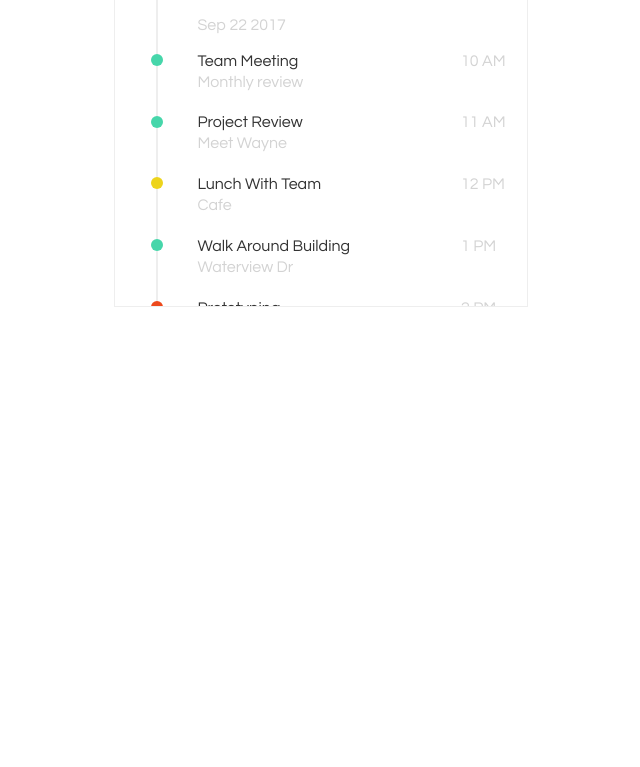
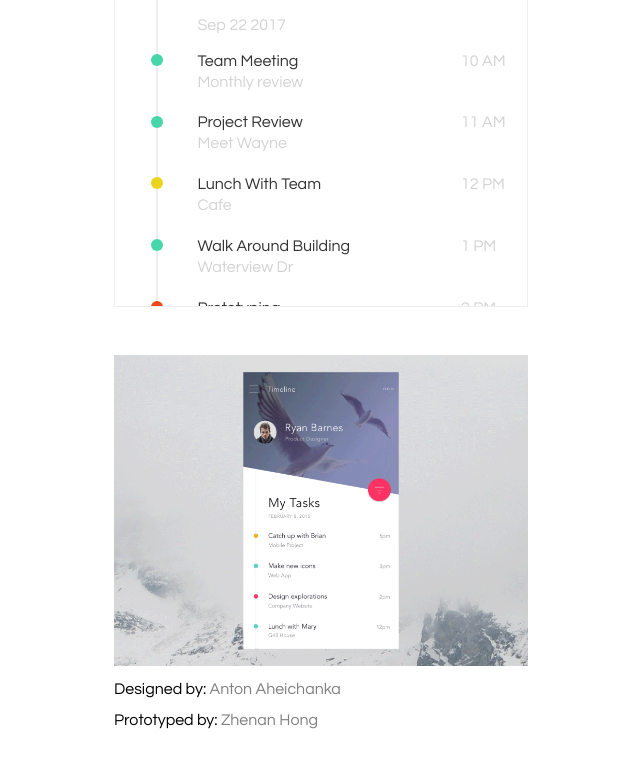
Before and after one commit to ZhenanH/100day, a plain HTML site: page day2/index.html in a window 1280 px wide. Shown: the part 590-1357 px from the top of the page, without its empty margins (319-959 px from the left). Before the commit the page ends 897 px from the top, so only its background shows below. Drawn offline with Linux system fonts and the light colour scheme.

Commit message:
add credit for day2 and gif for day3

```diff
--- a/day2/index.html
+++ b/day2/index.html
@@ -44,6 +44,11 @@
       </div>
     </div>
   </div>
+   <div class="credit">
+      <img src="./d2.gif"></img>
+      <div>Designed by: <a href="https://dribbble.com/shots/1956586-Filter-Menu">Anton Aheichanka</a></div>
+      <div>Prototyped by: <a href="http://zhenan.io/me">Zhenan Hong</a></div>
+    </div>
 </body>
 
 <script src="./script.js"></script>
--- a/day2/style.css
+++ b/day2/style.css
@@ -6,13 +6,19 @@ body{
       margin: 0;
     }
 
+    a{
+      text-decoration: none;
+      color:gray;
+    }
+
     h1{
     text-align: center;
     margin:2em;
     display: none
   }
 
-    .mobile-stage{
+    .mobile-stage,  .credit{
+
       width:100vw;
       height:100vh;
       margin:0;
@@ -22,6 +28,8 @@ body{
 
     }
 
+
+
     .screen {
       width:calc(100% - 2px);
       height:100%;
@@ -30,8 +38,20 @@ body{
       border:1px solid #eee;
     }
 
+    .credit{
+      margin-top: 48px;
+    }
+
+    .credit img{
+      width:100%;
+    }
+
+    .credit div {
+      margin: 15px 0 0 0;
+    }
+
     @media(min-width: 600px) {
-      .mobile-stage {
+      .mobile-stage, .credit{
         width:414px;
         height:736px;
         margin-left:auto;
--- a/day3/script.js
+++ b/day3/script.js
@@ -89,10 +89,10 @@ function generateParticles(){
     drawParticlte(p.x,p.y,p.radius,p.color,p.ctx);
 
     p.vx += 0.05;
-    p.x += 0.1*Math.sin(p.vx);
+    p.x += 0.3*Math.sin(p.vx);
 
     p.vy += 0.05;
-    p.y += 0.1*Math.sin(p.vy);
+    p.y += 0.3*Math.sin(p.vy);
 
     p.color = "hsla("+(Math.sin(p.vy*0.1)+1)*180+", 80%, 50%, "+(0.25*(Math.sin(p.vx*0.1)+1)+0.2)+")";
     //p.radius = (Math.sin(p.vy)+1)*2;
```
Also changed, not shown: day3/index.html (+2 -2 lines), index.html (+2 -2 lines), day1/d1.png (renamed from d1.png), day2/d2.gif (renamed from d2.gif), day3/d3.png (renamed from d3.png), 3 other files.
